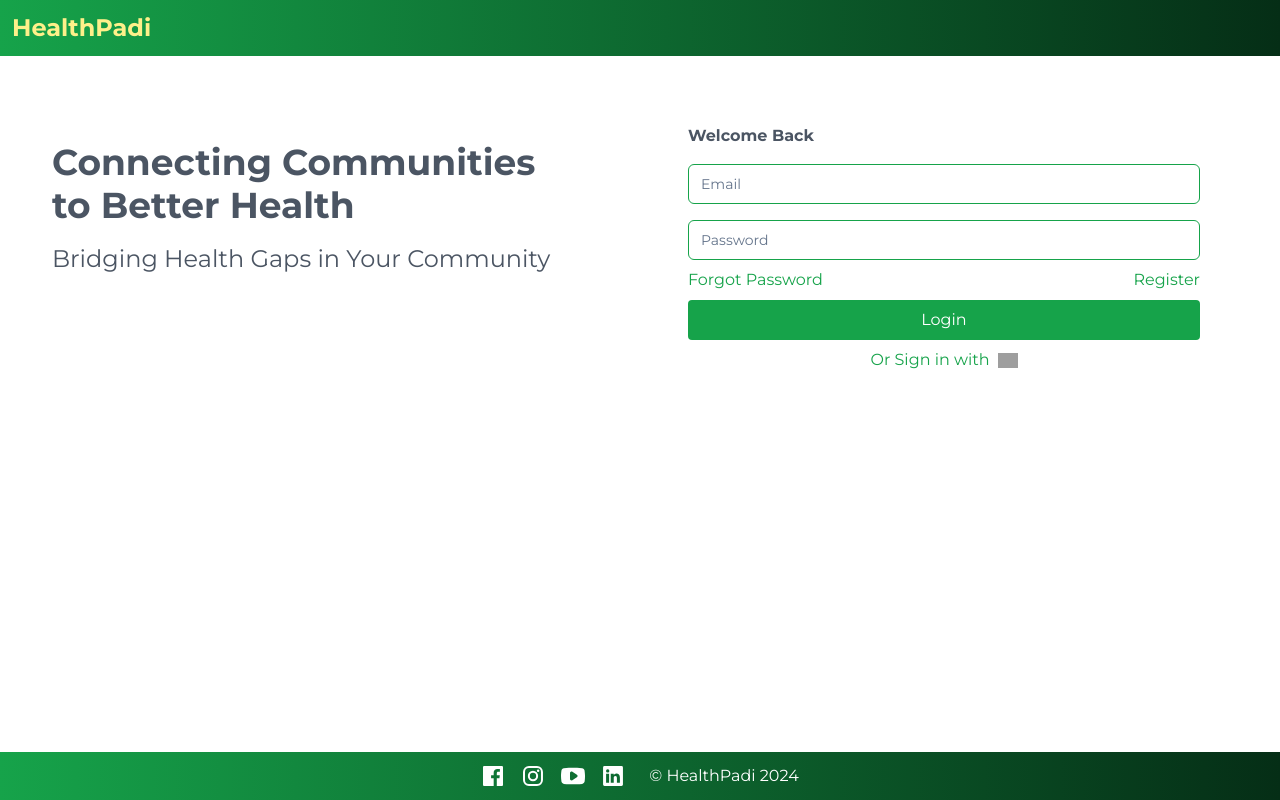
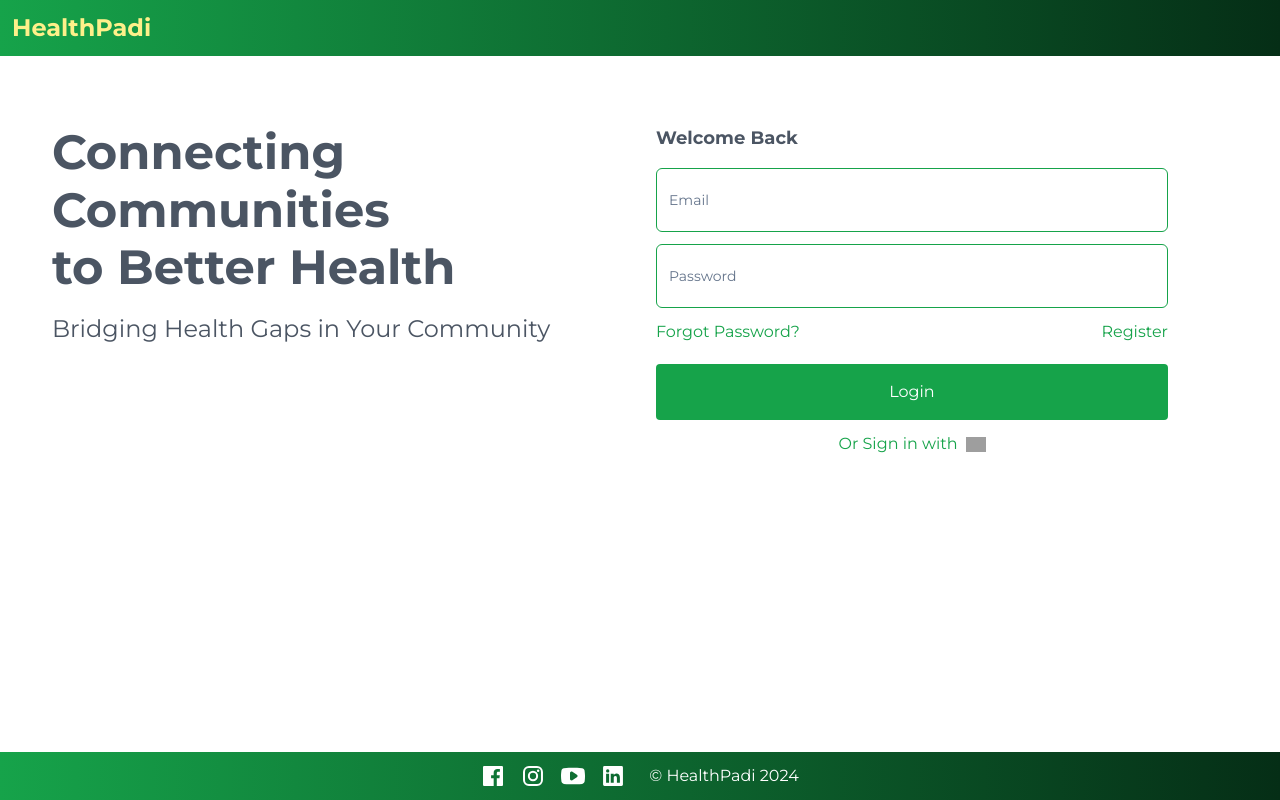
Before and after one commit to HealthPadi/HealthPadi-Frontend, a Next.js app: page /login in a window 1280 px wide. Built offline with nearby package versions, Linux system fonts and the light colour scheme; grey boxes are pictures that could not be loaded.

Commit message:
latest update on refactoring

```diff
--- a/src/app/(auth)/login/page.tsx
+++ b/src/app/(auth)/login/page.tsx
@@ -40,50 +40,6 @@
     },
   });
 
-  // Uncomment and fix the Google Sign-In logic if needed
-  // useEffect(() => {
-  //   // Load the Google API script
-  //   const script = document.createElement("script");
-  //   script.src = "https://accounts.google.com/gsi/client";
-  //   script.async = true;
-  //   script.onload = () => {
-  //     // Initialize the Google Sign-In client
-  //     window.google.accounts.id.initialize({
-  //       client_id: process.env.NEXT_PUBLIC_GOOGLE_CLIENT_ID, // Access the client ID from the environment variable
-  //       callback: handleGoogleSignIn,
-  //     });
-  //   };
-  //   document.body.appendChild(script);
-  // }, []);
-
-  // const handleGoogleSignIn = async (response: any) => {
-  //   setIsLoading(true);
-  //   const token = response.credential;
-
-  //   await googleSignInMutation.mutateAsync(
-  //     { token },
-  //     {
-  //       onSuccess: (data) => {
-  //         toast.success("Login successful", {
-  //           duration: 1000,
-  //           position: "bottom-right",
-  //           icon: "🎉",
-  //         });
-  //         setIsLoading(false);
-  //         router.push("/dashboard");
-  //       },
-  //       onError: (error: any) => {
-  //         toast.error("Login failed", {
-  //           duration: 1000,
-  //           position: "bottom-right",
-  //           icon: "❌",
-  //         });
-  //         setIsLoading(false);
-  //       },
-  //     }
-  //   );
-  // };
-
   const onSubmit = async (data: LoginFormValues) => {
     setIsLoading(true);
     const payload = {
@@ -111,37 +67,31 @@
   };
 
   const googleSignin = async () => {
-    // setIsLoading(true);
-    // const response = await axiosConfig.get("/api/account/google-login");
-    // const data = response.data;
-    // if (data.url) {
-    //   window.location.href = data.url;
-    // }
-    //console.log("Google Signin");
     googleLogin();
   };
 
   return (
     <>
       <HeaderText />
-
-      <div className="flex flex-col lg:flex-row items-start lg:items-center gap-8 p-5 ">
-        <div className="flex-1 lg:mr-8 mb-8">
-          <div className="flex flex-col items-start ml-2 md:ml-4 lg:ml-6 xl:ml-8">
+      <div className="flex flex-col lg:flex-row justify-between items-center lg:items-start p-5 mt-[-3rem]">
+        <div className="flex-1 lg:mr-8 mb-5 lg:mb-0">
+          <div className="flex flex-col items-start mt-12 md:mt-24 pl-4 md:pl-8">
             <h1
-              className="font-bold text-2xl md:text-3xl lg:text-4xl text-gray-600 leading-snug md:leading-tight"
+              className="font-bold text-2xl md:text-4xl lg:text-5xl text-gray-600 leading-snug md:leading-tight"
               style={{ lineHeight: "1.2", whiteSpace: "normal" }}
             >
-              Connecting&nbsp;Communities
-              <br className="" /> to Better Health
+              Connecting Communities
+              <br /> to Better Health
             </h1>
             <p className="pt-2 md:pt-4 text-base md:text-xl lg:text-2xl text-gray-600 leading-relaxed">
               Bridging Health Gaps in Your Community
             </p>
           </div>
         </div>
-        <div className="flex-1 flex flex-col items-center lg:items-start gap-4 w-full lg:w-auto mt-12 lg:ml-8">
-          <h1 className="font-bold text-base text-gray-600">Welcome Back</h1>
+        <div className="flex-1 flex flex-col items-center lg:items-start gap-4 w-full lg:w-auto">
+          <h1 className="font-bold text-lg lg:mt-24 text-gray-600">
+            Welcome Back
+          </h1>
           <form
             onSubmit={form.handleSubmit(onSubmit)}
             className="w-full max-w-lg"
@@ -151,19 +101,19 @@
                 type="email"
                 placeholder="Email"
                 {...form.register("email")}
-                className="w-full h-10 mb-4 outline-none border-green-600 focus:outline-none focus:ring-0 focus:border-transparent"
+                className="w-full h-16 mb-3 outline-none border-green-600 focus:outline-none focus:ring-0 focus:border-transparent"
               />
               <FormError error={form.formState.errors.email?.message} />
               <Input
                 type="password"
                 placeholder="Password"
                 {...form.register("password")}
-                className="w-full h-10 mb-2 outline-none border-green-600 focus:outline-none focus:ring-0 focus:border-transparent"
+                className="w-full h-16 mb-3 outline-none border-green-600 focus:outline-none focus:ring-0 focus:border-transparent"
               />
               <FormError error={form.formState.errors.password?.message} />
-              <div className="flex justify-between w-full  whitespace-nowrap">
+              <div className="flex justify-between w-full mb-3 whitespace-nowrap">
                 <Link href="/reset" className="text-green-600">
-                  Forgot Password
+                  Forgot Password?
                 </Link>
                 <p className="text-green-600">
                   <Link href="/register" className="text-green-600">
@@ -171,16 +121,16 @@
                   </Link>
                 </p>
               </div>
-              <div className="mt-2 w-full">
+              <div className="mt-5 w-full">
                 <button
                   type="submit"
                   disabled={isLoading}
-                  className="bg-green-600 text-white w-full h-10 mb-2 rounded-sm hover:bg-gradient-to-r from-green-600 to-green-950 flex justify-center items-center"
+                  className="bg-green-600 text-white w-full h-14 mb-3 rounded-sm hover:bg-gradient-to-r from-green-600 to-green-950 flex justify-center items-center"
                 >
                   {isLoading ? <Loader className="animate-spin" /> : "Login"}
                 </button>
               </div>
-              <div className="flex justify-center items-center w-full mt-2">
+              <div className="flex justify-center items-center w-full mt-3">
                 <button
                   className="text-green-600 flex items-center"
                   onClick={googleSignin}
--- a/src/app/(routes)/(user)/dashboard/page.tsx
+++ b/src/app/(routes)/(user)/dashboard/page.tsx
@@ -2,7 +2,6 @@
 "use client";
 
 import { useState } from "react";
-import Footer from "@/components/ui/footer";
 import Feeds from "@/components/ui/feeds";
 import MainHeader from "@/components/ui/main-header";
 import Image from "next/image";
@@ -58,7 +57,6 @@
           </div>
         </div>
       </main>
-      <Footer />
 
       {/* Include the ChatModal component and pass the necessary props */}
       <ChatModal isOpen={isChatModalVisible} onClose={closeChatModal} />
--- a/src/app/(routes)/about/page.tsx
+++ b/src/app/(routes)/about/page.tsx
@@ -1,6 +1,5 @@
 //This is the about us page of the application that provides information about the application and its features.
 "use client";
-import Footer from "@/components/ui/footer";
 import MainHeader from "@/components/ui/main-header";
 import Image from "next/image";
 import Link from "next/link";
@@ -39,7 +38,6 @@
           </button>
         </div>
       </div>
-      <Footer />
       {isChatOpen && (
         <ChatModal isOpen={isChatOpen} onClose={handleCloseChat} />
       )}
--- a/src/app/layout.tsx
+++ b/src/app/layout.tsx
@@ -35,7 +35,10 @@
           }
         >
           <QueryClientProvider client={queryClient}>
-            <main className="flex-grow">{children}</main>
+            <main className="flex-grow">
+              {children}
+              <Toaster /> {/* Include Toaster here */}
+            </main>
             <Footer /> {/* Include Footer here */}
           </QueryClientProvider>
         </GoogleOAuthProvider>
--- a/src/components/ui/footer.tsx
+++ b/src/components/ui/footer.tsx
@@ -9,7 +9,7 @@
 export default function Footer() {
   return (
     <footer className="p-3 md:p-4 lg:p-3 bg-gradient-to-r from-green-600 to-green-950 w-full">
-      <div className="flex flex-col md:flex-row items-center justify-center gap-4 md:gap-6">
+      <div className="flex flex-row items-center justify-center gap-4 md:gap-6">
         <div className="flex items-center justify-center gap-4">
           <Image
             src={facebookLogo}
@@ -31,7 +31,7 @@
             height={24}
           />
         </div>
-        <p className="text-white text-sm md:text-base mt-2 md:mt-0">
+        <p className="text-white text-sm md:text-base">
           &copy; HealthPadi 2024
         </p>
       </div>
--- a/src/components/ui/hero-text.tsx
+++ b/src/components/ui/hero-text.tsx
@@ -7,8 +7,8 @@
 export default function HeroText() {
   return (
     <div className="container mx-auto px-6 md:px-24 pt-6 md:pt-16 pb-1 flex flex-col md:flex-row justify-between border-b border-b-gray-600">
-      <div className="flex flex-col items-start ml-0 md:ml-0 lg:ml-0 xl:ml-0">
-        <h1 className="font-bold text-4xl md:text-5xl text-gray-600 leading-snug md:leading-tight md:pt-4">
+      <div className="flex flex-col items-start">
+        <h1 className="font-bold text-2xl md:text-5xl text-gray-600 leading-snug md:leading-tight md:pt-4">
           Connecting&nbsp;Communities
           <br />
           to Better Health
@@ -16,21 +16,21 @@
         <p className="pt-8 md:pt-6 text-lg md:text-xl text-gray-600">
           Bridging Health Gaps in Your Community
         </p>
-        <div className="mt-20 md:mt-24 flex gap-4 md:gap-6">
+        <div className="mt-10 md:mt-24 flex gap-4 md:gap-6">
           <Link href="/update" passHref>
-            <div className="flex items-center justify-center bg-green-600 rounded-lg text-white w-36 md:w-44 h-10 md:h-12 hover:bg-gradient-to-r from-green-600 to-green-950">
+            <div className="flex items-center justify-center bg-green-600 rounded-lg text-white px-2 py-2 md:px-6 md:py-3 hover:bg-gradient-to-r from-green-600 to-green-950">
               Get Health Update
             </div>
           </Link>
         </div>
       </div>
-      <div className="mt-8 md:mt-[-40px] flex justify-center">
+      <div className="mt-8 md:mt-0 flex justify-center">
         <Image
           src={docImg}
           alt="an image of two doctors"
           width={500}
           height={300}
-          // className="w-[200px] md:w-[600px] h-[250px] md:h-[500px] object-cover"
+          className="w-full md:w-auto h-auto object-cover"
           unoptimized
         />
       </div>
```
Also changed, not shown: src/app/(auth)/register/page.tsx (+4 -8 lines).
